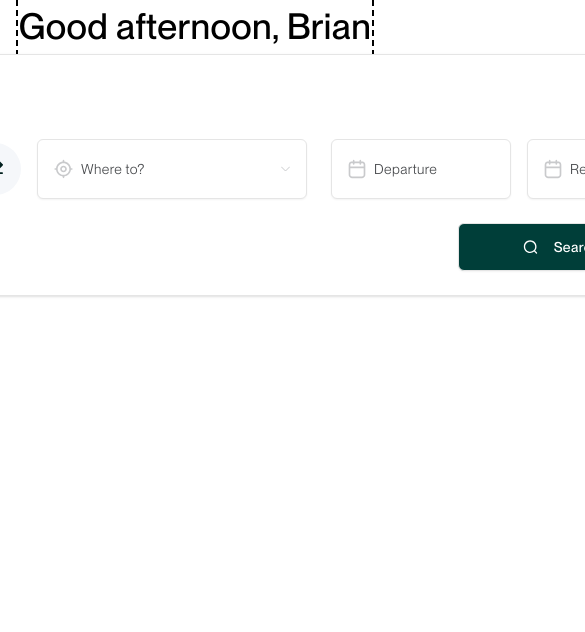
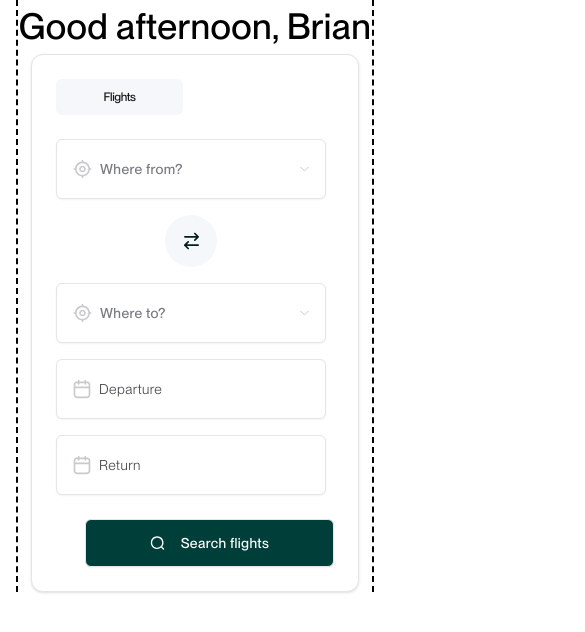
Before and after one commit to TTruongBill/KittChallenge, a Next.js app: page / in a window 390 px wide. Shown: the top 632 px of the page, 585 px wide, since content can reach past the window. Built offline with nearby package versions, Linux system fonts and the light colour scheme.

Commit message:
fix: header is now responsive on result page

```diff
--- a/src/app/results/page.tsx
+++ b/src/app/results/page.tsx
@@ -4,7 +4,7 @@ import Cards from "@/components/Cards";
 
 export function Results() {
     return(
-        <section>
+        <section >
             <Header />
             <div className="flex flex-col justify-center items-center mt-10 gap-4 mx-2 lg:mx-8">
                 <div className="w-full max-w-[1056px]">
--- a/src/components/Combobox/index.tsx
+++ b/src/components/Combobox/index.tsx
@@ -100,13 +100,23 @@ export function Combobox({label, value, setValue, errorText, setErrorText}: Comb
           variant="outline"
           role="combobox"
           aria-expanded={open}
-          className="min-w-[270px] h-[60px] justify-between"
+          className="h-[60px] justify-between w-[270px]"
         >
-          <div className="flex flex-row gap-2 font-normal text-gray">
-            <Icons icon="TargetIcon" />
-            {value
-              ? airports.airports.find((airport) => airport.name === value)?.name
-              : label}
+          <div className="flex flex-col justify-start items-start w-full">
+            {value && (
+              <label className="text-gray-secondary font-normal w-full text-start pl-6 text-xs ">{label}</label>
+            )}
+            <div className="flex flex-row gap-1 font-normal text-gray w-5/6">
+                <Icons icon="TargetIcon" />
+                <h2 className="font-medium"> {value
+                  ? airports.airports.find((airport) => airport.name=== value)?.code
+                  : ''}</h2>
+                <p className="truncate text-gray-secondary font-medium">
+                {value
+                  ? airports.airports.find((airport) => airport.name === value)?.name
+                  : label}
+                </p>
+            </div>
           </div>
           <Icons icon="ChevronDownIcon" />
         </Button>
--- a/src/components/DatePicker/index.tsx
+++ b/src/components/DatePicker/index.tsx
@@ -23,12 +23,21 @@ export function DatePicker({label, value, setValue, errorText, setErrorText}: Da
           <Button
             variant={"outline"}
             className={cn(
-              "w-[180px] h-[60px] justify-start text-left items-center font-normal ml-4",
+              "w-full max-w-[270px] md:w-[180px] h-[60px] justify-start text-left items-center font-normal my-4 mb-0 md:ml-4 md:my-0 ",
               !value && "text-muted-foreground"
             )}
           >
-            <Icons icon="CalendarIcon" className="mr-2" />
-            {value ? format(value, "dd/MM/yyyy") : <span className="font-normal text-gray">{label}</span>}
+            <div className="flex flex-col">
+              <div>
+                {value && (
+                  <label className="text-gray-secondary font-normal w-full text-xs text-start pl-7">{label}</label>
+                )}
+              </div>
+              <div className="flex flex-row">
+                <Icons icon="CalendarIcon" className="mr-2" />
+                {value ? format(value, "dd/MM/yyyy") : <span className="font-normal text-gray">{label}</span>}
+              </div>
+            </div>
           </Button>
         </PopoverTrigger>
         <p className="text-red-400 absolute ml-4">{errorText}</p>
--- a/src/components/FlightSearch/index.tsx
+++ b/src/components/FlightSearch/index.tsx
@@ -44,15 +44,15 @@ export function FlightSearch() {
 
     return(
       <>
-        <CardContent className="flex flex-row">
-        <div className={`flex ${goingTo ? "flex-row" : "flex-row-reverse"} justify-center items-center mr-2`}>
-            <Combobox label="Where from?" value={fromLocation} setValue={setFromLocation} errorText={fromLocationError} setErrorText={setFromLocationError}/>
-                <Button variant="ghost" className="rounded-full w-[52px] h-[52px] mx-4 bg-gray-bg" onClick={() => { setGoingTo(!goingTo); }}>
-                    <Icons icon="SwitchIcon" />
-                </Button>
-            <Combobox label="Where to?" value={toLocation} setValue={setToLocation} errorText={toLocationError} setErrorText={setToLocationError}/>
-        </div>
-        <DatePicker label="Departure" value={departureDate} setValue={setDepartureDate} errorText={departureDateError} setErrorText={setDepartureDateError}/>
+        <CardContent className="flex flex-col md:flex-row ">
+          <div className={`flex ${goingTo ? "flex-col md:flex-row" : "flex-col md:flex-row-reverse"} justify-center items-center mr-2`}>
+              <Combobox label="Where from?" value={fromLocation} setValue={setFromLocation} errorText={fromLocationError} setErrorText={setFromLocationError}/>
+                  <Button variant="ghost" className="rounded-full w-[52px] h-[52px] mx-4 my-4 md:my-0 bg-gray-bg" onClick={() => { setGoingTo(!goingTo); }}>
+                      <Icons icon="SwitchIcon" />
+                  </Button>
+              <Combobox label="Where to?" value={toLocation} setValue={setToLocation} errorText={toLocationError} setErrorText={setToLocationError}/>
+          </div>
+        <DatePicker label="Departure" value={departureDate} setValue={setDepartureDate} errorText={departureDateError} setErrorText={setDepartureDateError} />
         <DatePicker label="Return" value={returnDate} setValue={setReturnDate} errorText={returnDateError} setErrorText={setReturnDateError}/>
         </CardContent>
         <CardFooter className="justify-end">
--- a/src/components/Header/index.tsx
+++ b/src/components/Header/index.tsx
@@ -32,8 +32,8 @@ export function Header() {
 
     return(
         <>
-            <header className="flex justify-center">
-                <div className="py-8 flex justify-between items-center w-[1056px]">
+            <header className="flex flex-row justify-center mx-2 lg:mx-8">
+                <div className="py-8 flex justify-between items-center w-full max-w-[1056px]">
                     <SheetSideHeader
                     fromLocation={fromLocation}
                     toLocation={toLocation}
@@ -43,25 +43,25 @@ export function Header() {
                     setToLocation={setToLocation}
                     setDepartureDate={setDepartureDate}
                     setReturnDate={setReturnDate}>
-                        <Button className="px-0 rounded-full" onClick={() => {setModifyFlight(!modifyFlight)}}>
-                            <Card className="w-fit rounded-full text-base shadow-none hover:bg-gray-bg transition-all">
-                                <CardContent className="flex flex-row justify-center items-center p-4 space-x-4 h-[56px] text-gray-secondary font-medium">
-                                    <p><span className="font-medium text-secondary pr-2">CDG</span>{fromLocation}</p>
+                        <Button className="px-0 rounded-full w-full lg:mr-20 mt-16 lg:mt-0" onClick={() => {setModifyFlight(!modifyFlight)}}>
+                            <Card className="rounded-full text-base shadow-none hover:bg-gray-bg transition-all w-full ">
+                                <CardContent className="flex flex-row justify-center items-center p-4 space-x-4 h-[56px] w-full text-gray-secondary font-medium">
+                                    <p className="truncate"><span className="font-medium text-secondary pr-2">CDG</span>{fromLocation}</p>
                                     <Separator orientation="vertical" />
-                                    <p><span className="font-medium text-secondary pr-2">CDG</span>{toLocation}</p>
+                                    <p className="truncate"><span className="font-medium text-secondary pr-2">CDG</span>{toLocation}</p>
                                     <Separator orientation="vertical" />
                                     <p className="font-medium text-secondary">{departureDate?.toLocaleDateString([],{month: 'short', day: 'numeric'}) + " - " + returnDate?.toLocaleDateString([],{month: 'short', day: 'numeric'})}</p>
                                     <Separator orientation="vertical" />
-                                    <div className="rounded-full bg-light-green w-[34px] h-[34px] flex justify-center items-center">
+                                    <div className="rounded-full bg-light-green w-[34px] h-[34px] flex justify-center items-center aspect-square">
                                         <Icons icon="SearchIcon" className="text-secondary"/>
                                     </div>
                                 </CardContent>
                             </Card>
                         </Button>
                     </SheetSideHeader>
-                    <Button variant="outline" className="rounded-full w-[44px] h-[44px]" asChild>
+                    <Button variant="outline" className="absolute top-4 right-4 lg:top-0 lg:right-0 lg:relative rounded-full w-[44px] h-[44px]" asChild>
                         <Link href="/">
-                            <Icons icon="XIcon" />
+                            <Icons icon="XIcon"/>
                         </Link>
                     </Button>
                 </div>
--- a/tailwind.config.ts
+++ b/tailwind.config.ts
@@ -11,7 +11,7 @@ const config: Config = {
 	  screens: {
 		'sm': '640px',
 		'md': '860px',
-		'lg': '1024px',
+		'lg': '1085px',
 		'xl': '1280px',
 		'2xl': '1536px',
 	  },
```
